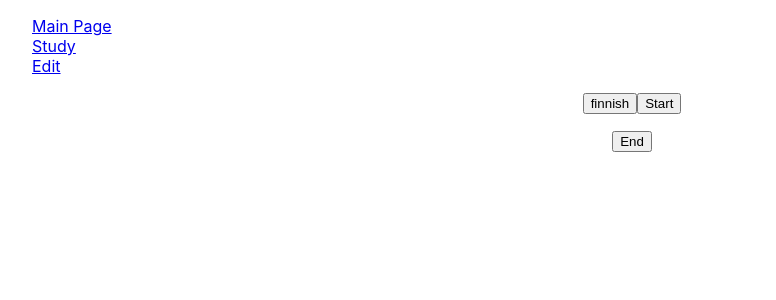
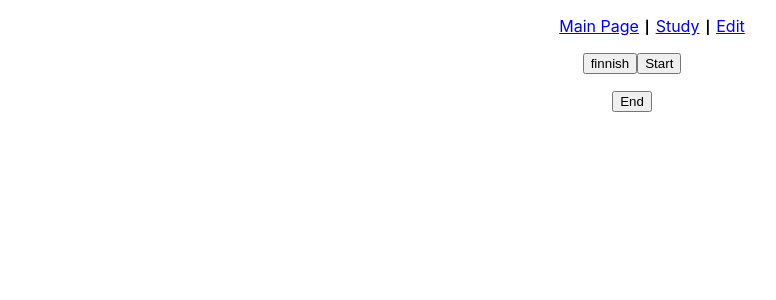
Before and after one commit to ArturHaavisto/fullstack-project, a React (Create React App) app in the folder frontend/: page / in a window 1280 px wide. Shown: the top 300 px of the page, without its empty margins (8-784 px from the left). Built offline with nearby package versions, Linux system fonts and the light colour scheme.

Commit message:
Added nav bar styles

```diff
--- a/frontend/src/App.css
+++ b/frontend/src/App.css
@@ -2,39 +2,18 @@
   text-align: center;
 }
 
-.App-logo {
-  height: 40vmin;
-  pointer-events: none;
+.nav-item,
+.last-nav-item {
+  display: inline-block;
 }
 
-@media (prefers-reduced-motion: no-preference) {
-  .App-logo {
-    animation: App-logo-spin infinite 20s linear;
-  }
-}
-
-.App-header {
-  background-color: #282c34;
-  min-height: 100vh;
-  display: flex;
-  flex-direction: column;
-  align-items: center;
-  justify-content: center;
-  font-size: calc(10px + 2vmin);
-  color: white;
-}
-
-.App-link {
-  color: #61dafb;
-}
-
-@keyframes App-logo-spin {
-  from {
-    transform: rotate(0deg);
-  }
-  to {
-    transform: rotate(360deg);
-  }
+.nav-item a::after {
+  display: inline-block;
+  color: #000;
+  content: "|";
+  font-size: 80%;
+  font-weight: bold;
+  padding: 0 6px;
 }
 
 li {
```
